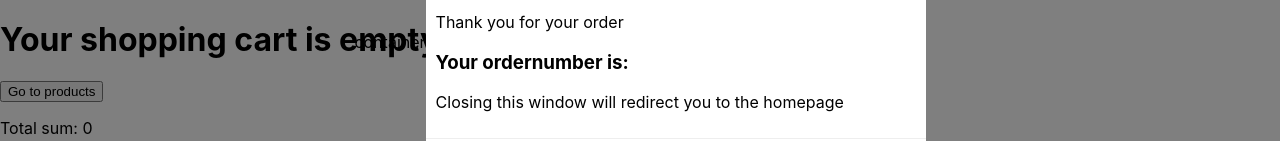
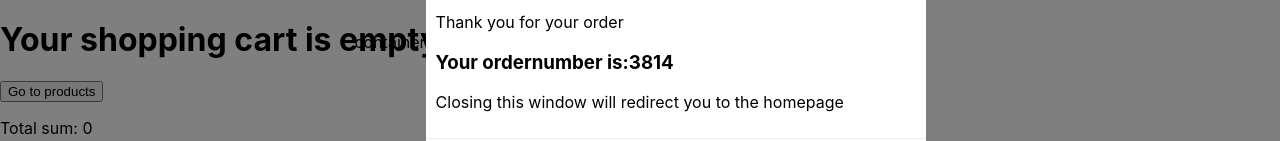
Before and after one commit to wiaxx/reactapp, a React (Create React App) app: page /checkout in a window 1280 px wide. Both pictures are taken after a click on the button "Place Order". Shown: the part 358-499 px from the top of the page. Built offline with nearby package versions, Linux system fonts and the light colour scheme; the HTML template or start-up script is replaced by a standard one.

Commit message:
la till math random ordernummber,'cause why not

```diff
--- a/src/components/CheckoutModal.js
+++ b/src/components/CheckoutModal.js
@@ -17,7 +17,8 @@ const CheckoutModal = ({ showModal, setShowModal }) => {
 						<CheckoutModalBody>
 							<p>Thank you for your order</p>
 
-							<h3>Your ordernumber is:</h3>
+							<h3>Your ordernumber is:{Math.floor(Math.random() * 9999)}</h3>
+
 
 							<p>Closing this window will redirect you to the homepage</p>
 						</CheckoutModalBody>
--- a/src/pages/Checkout.js
+++ b/src/pages/Checkout.js
@@ -2,12 +2,14 @@ import React, { useState } from "react";
 import { Link } from "react-router-dom";
 import CheckoutModal from "../components/CheckoutModal";
 
-const Checkout = ({ cartItems, resetCart, removeItem }) => {
+const Checkout = ({ cartItems, resetCart, removeItem  }) => {
 	let sum = 0;
 	const [showModal, setShowModal] = useState(false);
 	const openModal = () => {
 		setShowModal((prev) => !prev);
 	};
+
+
 
 	return (
 		<div>
```
